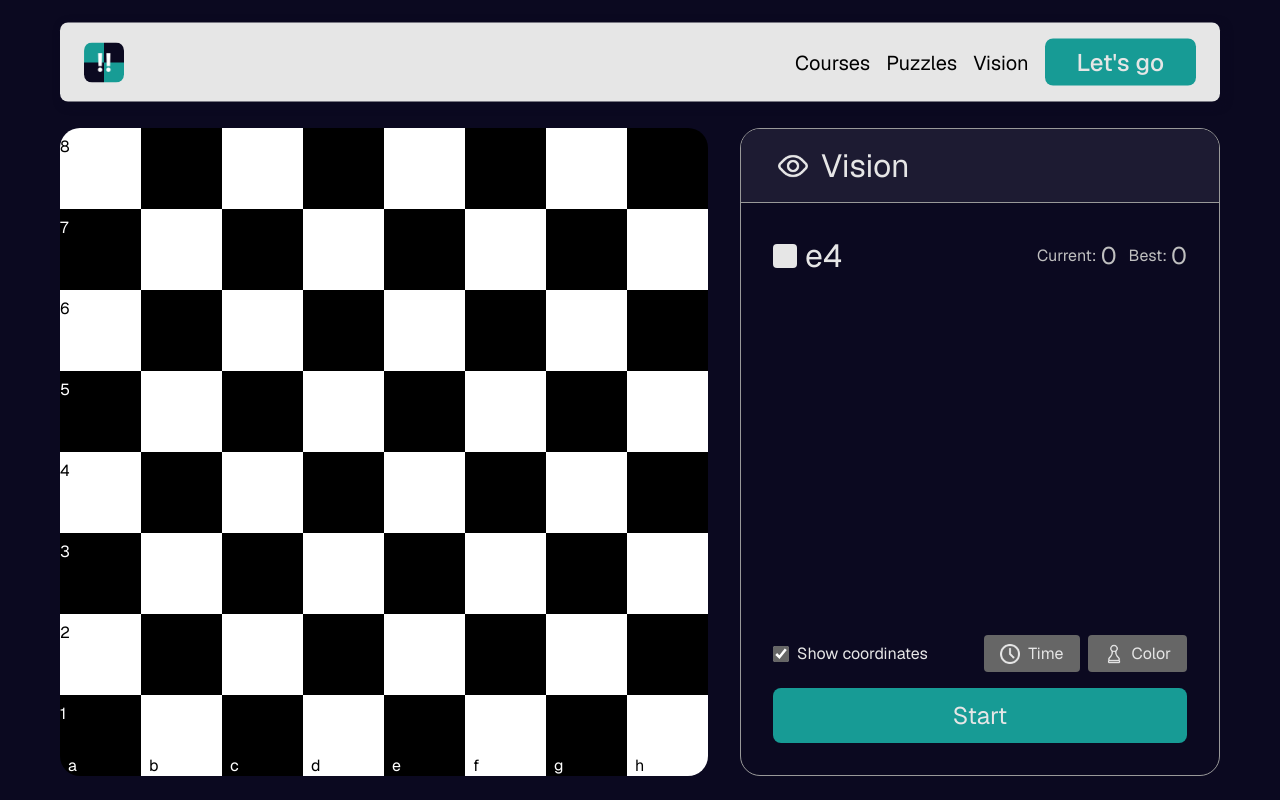
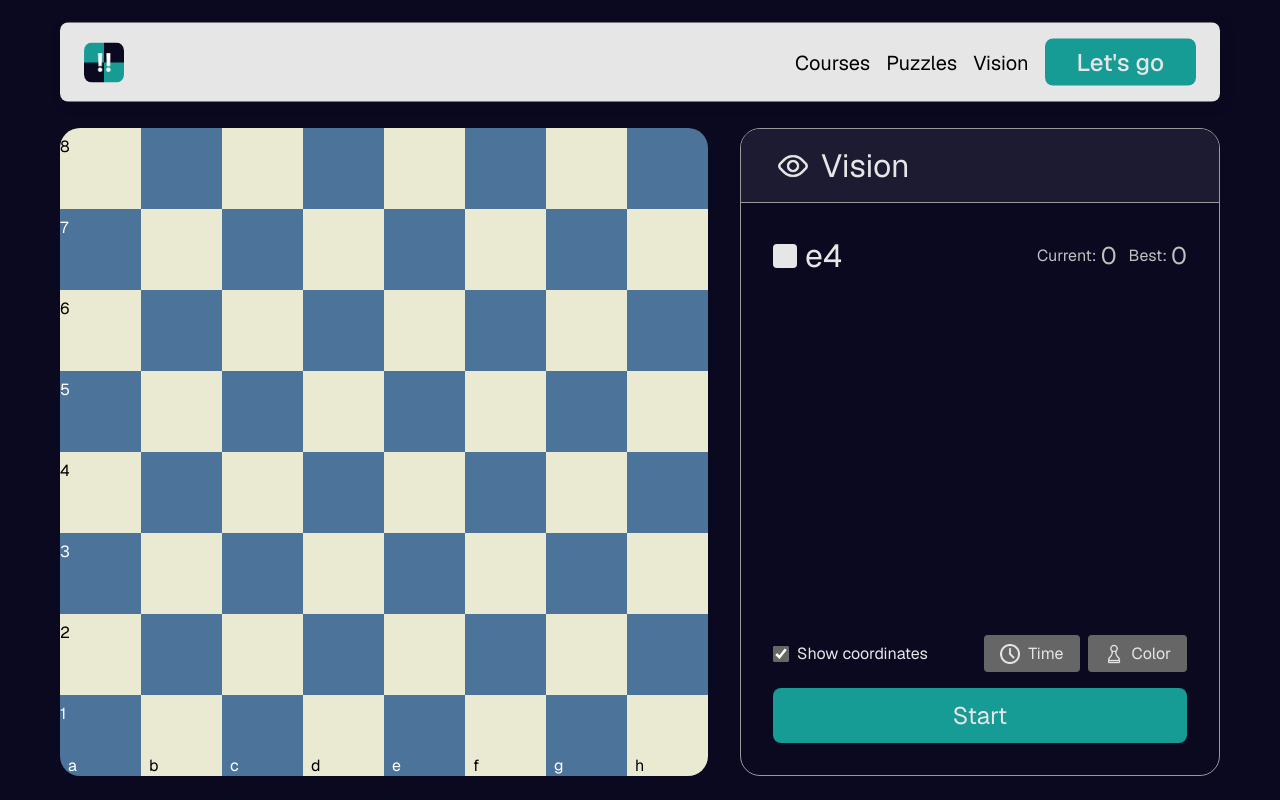
Before and after one commit to samgod1/Chess-website, a React (Vite) app in the folder frontend/: page /vision in a window 1280 px wide. Built offline with nearby package versions, Linux system fonts and the light colour scheme.

Commit message:
Change color of chessboard

```diff
--- a/frontend/src/components/Chessboard/Chessboard.css
+++ b/frontend/src/components/Chessboard/Chessboard.css
@@ -29,11 +29,11 @@
             }
 
             .light {
-                background-color: white;
+                background-color: var(--c-light-square);
             }
 
             .dark {
-                background-color: black;
+                background-color: var(--c-dark-square);
             }
         }
 
--- a/frontend/src/contexts/ChessboardContext.jsx
+++ b/frontend/src/contexts/ChessboardContext.jsx
@@ -25,7 +25,9 @@ const ChessboardContextProvider = ({ children }) => {
         "7",
         "8",
     ]);
-    const [fen, setFen] = useState("8/8/8/8/4N3/8/8/8 w - - 0 1");
+    const [fen, setFen] = useState(
+        "q3k1nr/1pp1nQpp/3p4/1P2p3/4P3/B1PP1b2/B5PP/5K2 w - - 0 1",
+    );
     const [selectedSquare, setSelectedSquare] = useState(null);
     const [chessboardWidth, setChessboardWidth] = useState(0);
     const [squareWidth, setSquareWidth] = useState(0);
@@ -161,7 +163,7 @@ const ChessboardContextProvider = ({ children }) => {
             return;
         }
 
-        e.target.style.backgroundColor = "var(--c-light-yellow)";
+        e.target.style.backgroundColor = "var(--c-highlight)";
         setSelectedSquare(pieceSquare);
     }
 
@@ -234,6 +236,7 @@ const ChessboardContextProvider = ({ children }) => {
                 break;
             case "N":
             case "n":
+                // Probably will make this code cleaner
                 updatedDestinationSquares = createKnightDestSquares(
                     file,
                     rank,
@@ -315,7 +318,7 @@ const ChessboardContextProvider = ({ children }) => {
         }
     }
 
-    function createQueenDestSquars(file, rank, updatedDestinationSquares) {
+    function createQueenDestSquares(file, rank, updatedDestinationSquares) {
         createRookDestSquares(file, rank, updatedDestinationSquares);
         createBishopDestSquares(file, rank, updatedDestinationSquares);
     }
--- a/frontend/src/index.css
+++ b/frontend/src/index.css
@@ -11,7 +11,9 @@
     --c-accent: hsl(177, 74%, 35%);
     --c-green: hsl(110, 42%, 45%);
     --c-red: hsl(0, 100%, 53%);
-    --c-light-yellow: hsl(240, 100%, 89%);
+    --c-highlight: hsl(240, 100%, 89%);
+    --c-dark-square: hsl(209, 34%, 45%);
+    --c-light-square: hsl(58, 36%, 87%);
 }
 
 /* geist-regular */
```
